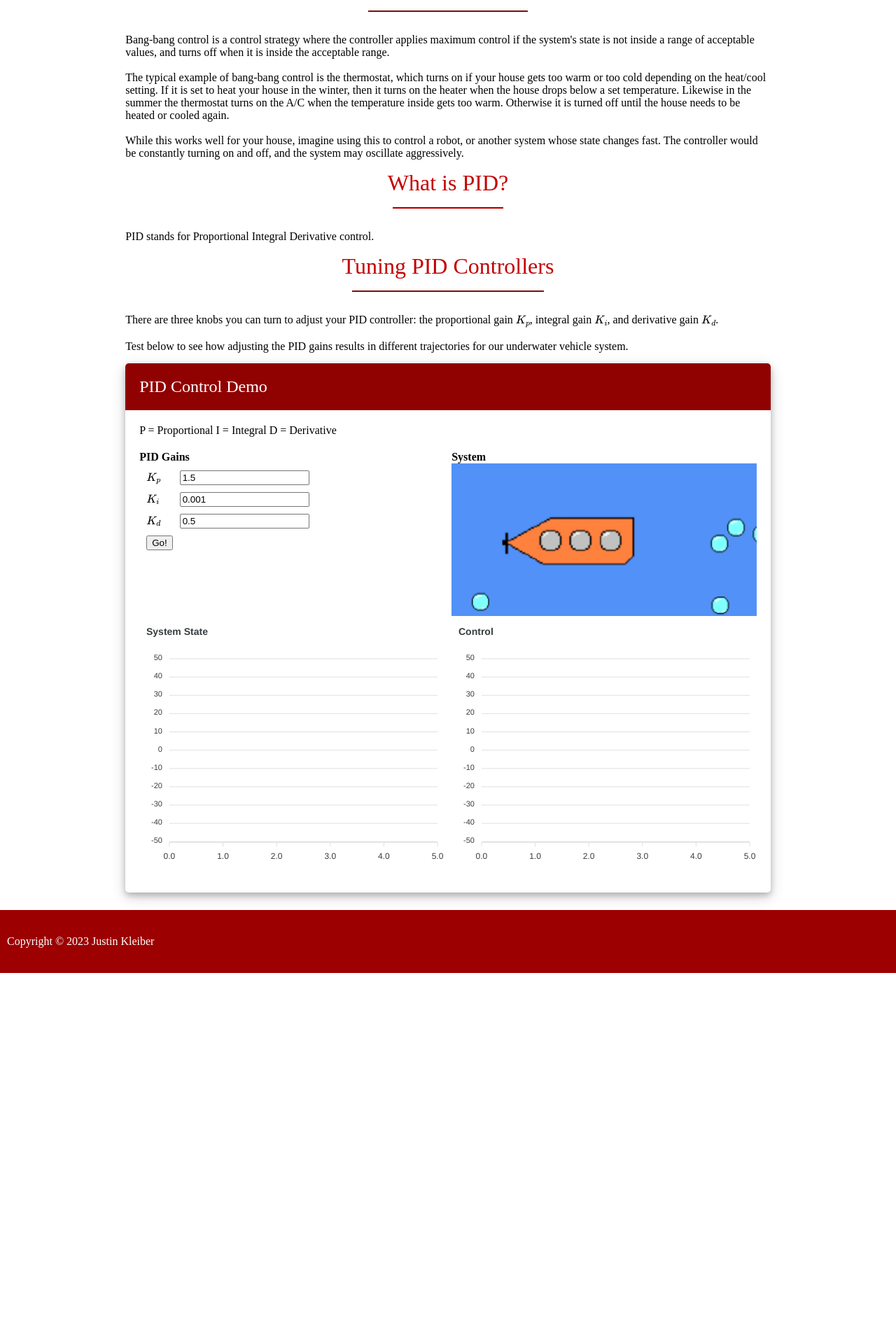
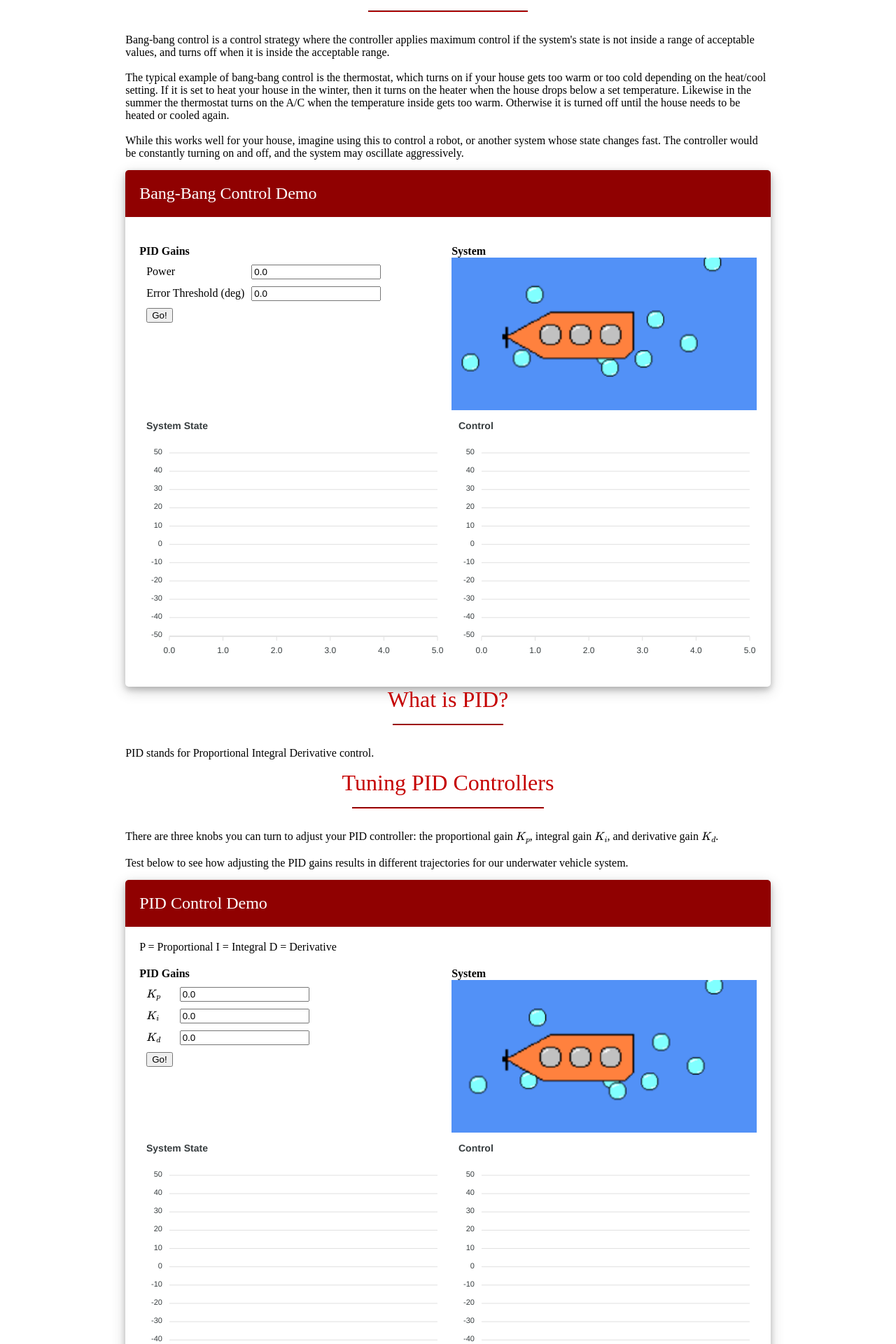
Before and after one commit to jkleiber/controls-tutorials, a Flask app: page /pid-control.html in a window 1280 px wide. Shown: the part 1004-2924 px from the top of the page at 70% size. Before the commit the page ends 2394 px from the top, so only its background shows below. Run offline with Flask 2, Linux system fonts and the light colour scheme; some libraries are stand-ins or nearby versions; some web fonts are replaced.

Commit message:
Adds bang bang control demo

```diff
--- a/app/static/js/pid_control_demo.js
+++ b/app/static/js/pid_control_demo.js
@@ -17,9 +17,9 @@ document.write(
 
 // System parameters
 var sys_params = {
-    a: -2,
-    b: -4,
-    c: 0.3
+    a: 1,
+    b: -0.2,
+    c: 2
 };
 
 // Resources
@@ -233,6 +233,59 @@ const pid_control_sim = async(x_data, pid_data, sim_data) => {
     });
 }
 
+const bb_control_sim = async(x_data, bb_data, sim_data) => {
+    // Current time
+    var t = sim_data.t;
+
+    // Timestep
+    var dt = sim_data.dt;
+
+    // Compute error on position
+    var error = sim_data.setpoint - sim_data.x[0];
+
+    // Bang-Bang control
+    var u = 0.0;
+    var thresh = sim_data.thresh;
+    if (Math.abs(error) > thresh) {
+        u = sim_data.power;
+        if (error < 0) {
+            u *= -1.0;
+        }
+    }
+
+    // Update dynamics
+    var xdot = second_order_sys(sim_data.x, u, sys_params);
+
+    console.log("u: " + u + " xdot: " + xdot)
+
+    // Integrate
+    sim_data.x[0] += xdot[0] * dt;
+    sim_data.x[1] += xdot[1] * dt;
+
+    // Update time
+    sim_data.t += dt;
+
+    // Update position chart
+    x_data[0].data.push({
+        x: t,
+        y: sim_data.x[0]
+    });
+    x_data[1].data.push({
+        x: t,
+        y: sim_data.x[1]
+    });
+    x_data[2].data.push({
+        x: t,
+        y: error
+    });
+
+    // Update control chart
+    bb_data[0].data.push({
+        x: t,
+        y: u
+    });
+}
+
 function example_reset(x, u) {
     u.series = [
         {
@@ -249,6 +302,28 @@ function example_reset(x, u) {
         },
         {
             name: "D",
+            data: []
+        }
+    ];
+
+    x.series = [{
+        name: "Position",
+        data: []
+    },
+    {
+        name: "Velocity",
+        data: []
+    },
+    {
+        name: "Error",
+        data: []
+    }];
+}
+
+function bb_example_reset(x, u) {
+    u.series = [
+        {
+            name: "Control",
             data: []
         }
     ];
@@ -291,15 +366,13 @@ function drawAUV(canvas, ctx, pitch) {
     drawBackground(ctx, canvas.width, canvas.height);
 
     // Draw bubbles
-    drawBubbles();
+    drawBubbles(canvas, ctx);
 
     // draw the AUV
     drawRotatedImage(ctx, auv_img, 50, 50, pitch);
-
-
 }
 
-function drawBubbles() {
+function drawBubbles(canvas, ctx) {
     for (var i = 0; i < bubble_x.length; i++) {
         bubble_x[i].x -= bubble_x[i].vx;
         bubble_x[i].y -= bubble_x[i].vy;
--- a/app/templates/pid-control.html
+++ b/app/templates/pid-control.html
@@ -126,6 +126,55 @@
                     oscillate aggressively.
                 </p>
 
+                <!-- PID Control -->
+                <div class="example-block">
+                    <!-- <div class="lesson-img-frame">
+                        <img src="/static/img/quadcopter-cad.png" class="lesson-gif"></img>
+                    </div> -->
+                    <div class="example-header">Bang-Bang Control Demo</div>
+                    <!-- <div class="lesson-authors">
+                            Justin Kleiber
+                        </div> -->
+
+                    <div class="example-frame">
+                        <div class="example-summary">
+
+                        </div>
+
+                        <div class="wrapper-2x2">
+                            <div id="bb-control-inputs" class="example-inputs">
+                                <b>PID Gains</b>
+                                <div class="example-input-panel">
+
+                                    <p class="example-user-input-container">
+                                        <label for="bb-power-input" class="example-user-input">Power</label>
+                                        <input type="number" id="bb-power-input" class="example-user-input" value="0.0">
+                                    </p>
+                                    <p class="example-user-input-container">
+                                        <label for="thresh-input" class="example-user-input">Error Threshold
+                                            (deg)</label>
+                                        <input type="number" id="thresh-input" class="example-user-input" value="0.0">
+                                    </p>
+
+                                    <button onclick="run_bb_sim()">Go!</button>
+
+                                </div>
+                            </div>
+                            <div id="draw-sim-bb-control-container">
+                                <b>System</b>
+                                <canvas id="draw-sim-bb-control-canvas" class="example-drawing"></canvas>
+                            </div>
+                            <div id="x-chart-bb-control" class="realtime-example-chart"></div>
+                            <div id="u-chart-bb-control" class="realtime-example-chart"></div>
+                        </div>
+
+
+
+
+                    </div>
+                </div>
+
+
                 <div class="section-title">
                     What is PID?
                     <hr>
@@ -176,15 +225,15 @@
 
                                     <p class="example-user-input-container">
                                         <label for="kp-input" class="example-user-input">\(K_p\)</label>
-                                        <input type="number" id="kp-input" class="example-user-input" value="1.5">
+                                        <input type="number" id="kp-input" class="example-user-input" value="0.0">
                                     </p>
                                     <p class="example-user-input-container">
                                         <label for="ki-input" class="example-user-input">\(K_i\)</label>
-                                        <input type="number" id="ki-input" class="example-user-input" value="0.001">
+                                        <input type="number" id="ki-input" class="example-user-input" value="0.0">
                                     </p>
                                     <p class="example-user-input-container">
                                         <label for="kd-input" class="example-user-input">\(K_d\)</label>
-                                        <input type="number" id="kd-input" class="example-user-input" value="0.5">
+                                        <input type="number" id="kd-input" class="example-user-input" value="0.0">
                                     </p>
 
                                     <button onclick="run_pid_sim()">Go!</button>
@@ -214,8 +263,16 @@
         // Simulation Constants
         let TIME_INTERVAL_MS = 100;
         let NUM_BUBBLES = 7;
+        let SIM_TF = 5; // final sim time
+        let SIM_DT = TIME_INTERVAL_MS / 1000;
+        let MIN_X0 = 25;
+        let MAX_X0 = 45;
 
-        // Canvas
+        /**
+         * PID EXAMPLE
+         */
+
+        // PID Canvas
         var canvas = document.getElementById("draw-sim-pid-control-canvas");
         var ctx = canvas.getContext("2d");
         initBubbles(NUM_BUBBLES, canvas.width, canvas.height)
@@ -224,10 +281,9 @@
         var pid_x0 = [0, 0];   // Initial condition
         var pid_xt = 0.0; // Setpoint
         var pid_Kp = 0.5; // Proportional gain
-        var pid_tf = 5;  // final sim time
-        var pid_dt = TIME_INTERVAL_MS / 1000;
-        var MIN_X0 = 25;
-        var MAX_X0 = 45;
+        var pid_tf = SIM_TF;
+        var pid_dt = SIM_DT;
+
 
         // PID control example charts
         pid_charts = pid_chart_generator("#x-chart-pid-control", "#u-chart-pid-control", pid_tf, TIME_INTERVAL_MS);
@@ -238,7 +294,6 @@
 
         var pid_control_run = false;
         var pid_control_reset = false;
-        var first_run = true;
 
         var pid_charts_dict = {
             x_chart: x_chart_1,
@@ -265,7 +320,52 @@
         };
         // reset to initialize
         example_reset(pid_x_data, pid_pid_data);
-        console.log(pid_x_data)
+
+
+        /**
+         * BANG-BANG EXAMPLE
+         */
+
+        // BB Canvas
+        var bb_canvas = document.getElementById("draw-sim-bb-control-canvas");
+        var bb_ctx = bb_canvas.getContext("2d");
+        initBubbles(NUM_BUBBLES, bb_canvas.width, bb_canvas.height);
+
+        bb_charts = pid_chart_generator("#x-chart-bb-control", "#u-chart-bb-control", SIM_TF, TIME_INTERVAL_MS);
+        x_chart_bb = bb_charts[0];
+        u_chart_bb = bb_charts[1];
+        x_chart_bb.render();
+        u_chart_bb.render();
+
+        var bb_control_run = false;
+        var first_run = true;
+
+        var bb_charts_dict = {
+            x_chart: x_chart_bb,
+            u_chart: u_chart_bb
+        };
+
+        // Example data
+        var bb_sim_data = {
+            t: 0,
+            x: [0, 0],
+            setpoint: 0.0,
+            power: 1,
+            thresh: 0,
+            dt: SIM_DT,
+            prev_error: 0,
+            integrator: 0
+        };
+        var bb_x_data = {
+            series: []
+        };
+        var bb_u_data = {
+            series: []
+        };
+        // reset to initialize
+        bb_example_reset(bb_x_data, bb_u_data);
+        console.log(bb_x_data)
+
 
         function run_pid_sim() {
             // Set state to running
@@ -286,6 +386,24 @@
             new_x0(pid_sim_data);
         }
 
+        function run_bb_sim() {
+            // Set state to running
+            bb_control_run = true;
+
+            // Reset the views.
+            bb_example_reset(bb_x_data, bb_u_data);
+            bb_sim_data.prev_error = 0;
+            bb_sim_data.integrator = 0;
+            bb_sim_data.t = 0;
+
+            // Get user input.
+            bb_sim_data.power = parseFloat(document.getElementById("bb-power-input").value);
+            bb_sim_data.thresh = parseFloat(document.getElementById("thresh-input").value);
+
+            // Come up with new initial condition.
+            new_x0(bb_sim_data);
+        }
+
         function new_x0(sim_data) {
             // Generate random initial condition.
             var x0_range = MAX_X0 - MIN_X0;
@@ -300,18 +418,10 @@
         }
 
         window.setInterval(function () {
-            // If this is the first run, draw the AUV to initialize the scene.
-            if (first_run) {
-                drawAUV(canvas, ctx, pid_sim_data.x[0])
-            }
-
             // If PID control example is running, manage it.
             if (pid_control_run) {
                 // Run the simulation
                 pid_control_sim(pid_x_data.series, pid_pid_data.series, pid_sim_data);
-
-                // Draw the example
-                drawAUV(canvas, ctx, pid_sim_data.x[0])
 
                 // Update charts
                 pid_charts_dict.pid_chart.updateSeries(pid_pid_data.series);
@@ -322,6 +432,29 @@
                 }
             }
 
+            // If the BB control example is running, manage it.
+            if (bb_control_run) {
+                // Run the simulation
+                bb_control_sim(bb_x_data.series, bb_u_data.series, bb_sim_data);
+
+                // Draw the example
+                console.log(bb_sim_data.x[0])
+
+                // Update charts
+                bb_charts_dict.u_chart.updateSeries(bb_u_data.series);
+                bb_charts_dict.x_chart.updateSeries(bb_x_data.series);
+
+                if (bb_sim_data.t > SIM_TF) {
+                    bb_control_run = false;
+                }
+            }
+
+            // Draw the PID example
+            drawAUV(canvas, ctx, pid_sim_data.x[0]);
+
+            // Draw the BB sim example
+            drawAUV(bb_canvas, bb_ctx, bb_sim_data.x[0])
+
 
 
         }, TIME_INTERVAL_MS);
```
